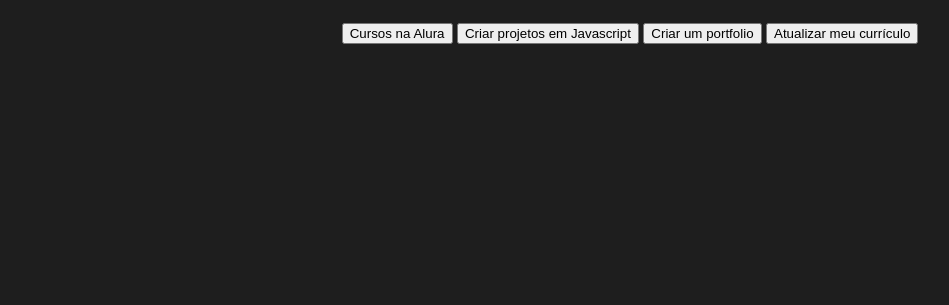
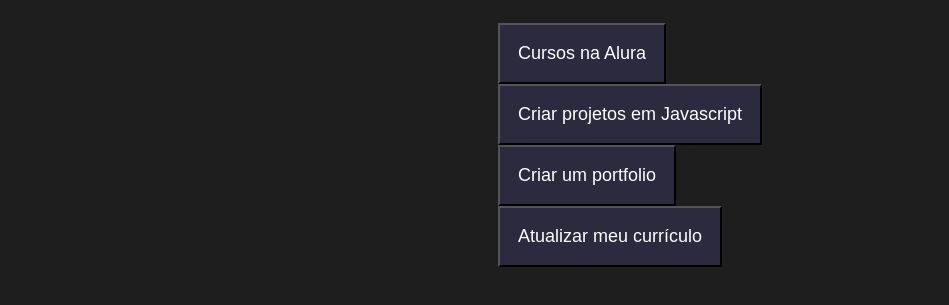
Before and after one commit to MatheusMatiass/3D-ceravolo, a plain HTML site: page index.html in a window 1280 px wide. Shown: the part 75-380 px from the top of the page, without its empty margins (10-959 px from the left). Drawn offline with Linux system fonts and the light colour scheme.

Commit message:
wqfgqggqggh

```diff
--- a/style.css
+++ b/style.css
@@ -34,3 +34,14 @@
     .titulo-principal span {
         color: var(--verde);
     }
+
+    .botao{
+        font-family: "Crakra Petch", sans-serif;
+        background-color: var(--botao-inativo);
+        color: var(--branco);
+        display: flex;
+        justify-content: center;
+        padding: 1em;
+        font-size: 18px;
+        align-items: center;
+    }
```
